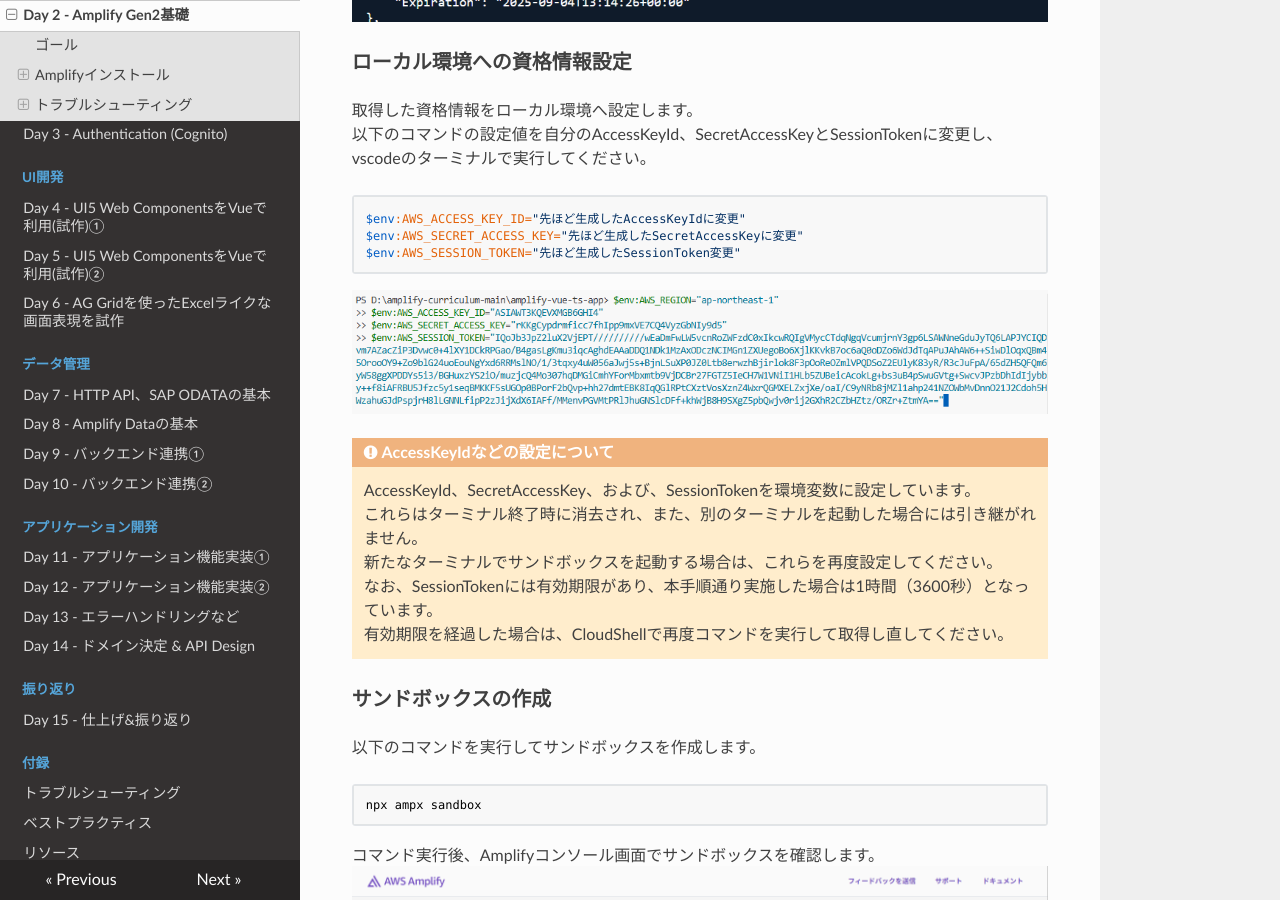
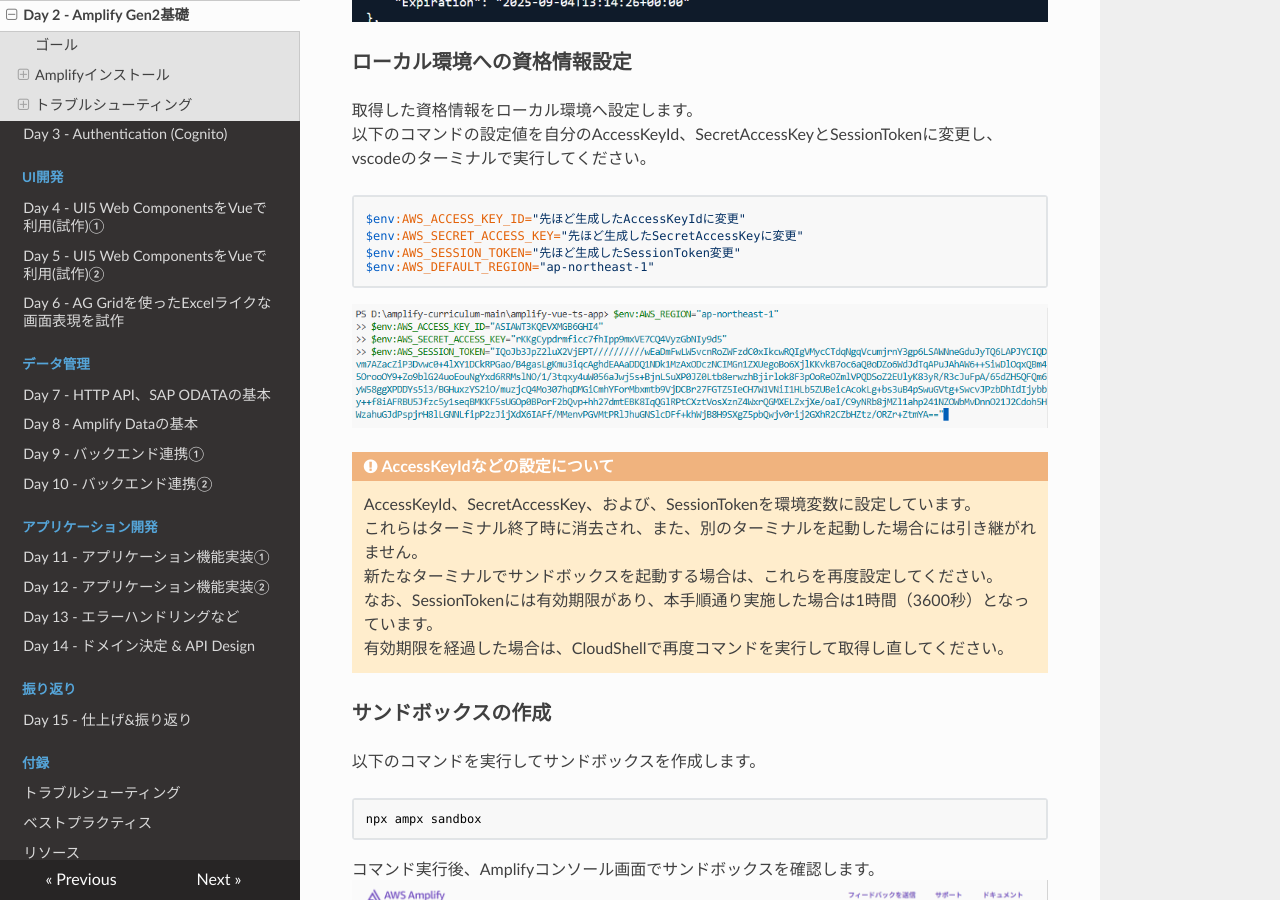
Before and after one commit to ET-n-pan/amplify-curriculum, an MkDocs documentation site: the page built from docs/foundation/day02-amplify-gen2-basics.md, in a window 1280 px wide and 900 px high, scrolled down 3303 px. Built offline with MkDocs 1.6.1, drawn with Linux system fonts in a browser that asks for light colours; nearby versions of some CDN libraries.

Commit message:
設定する環境変数にリージョン指定を追加

````diff
--- a/docs/foundation/day02-amplify-gen2-basics.md
+++ b/docs/foundation/day02-amplify-gen2-basics.md
@@ -53,6 +53,7 @@ aws sts assume-role \
 $env:AWS_ACCESS_KEY_ID="先ほど生成したAccessKeyIdに変更"
 $env:AWS_SECRET_ACCESS_KEY="先ほど生成したSecretAccessKeyに変更"
 $env:AWS_SESSION_TOKEN="先ほど生成したSessionToken変更"
+$env:AWS_DEFAULT_REGION="ap-northeast-1"
 ```
 
 ![env-setting](../images/screenshots/d2-env-setting.png)
````
